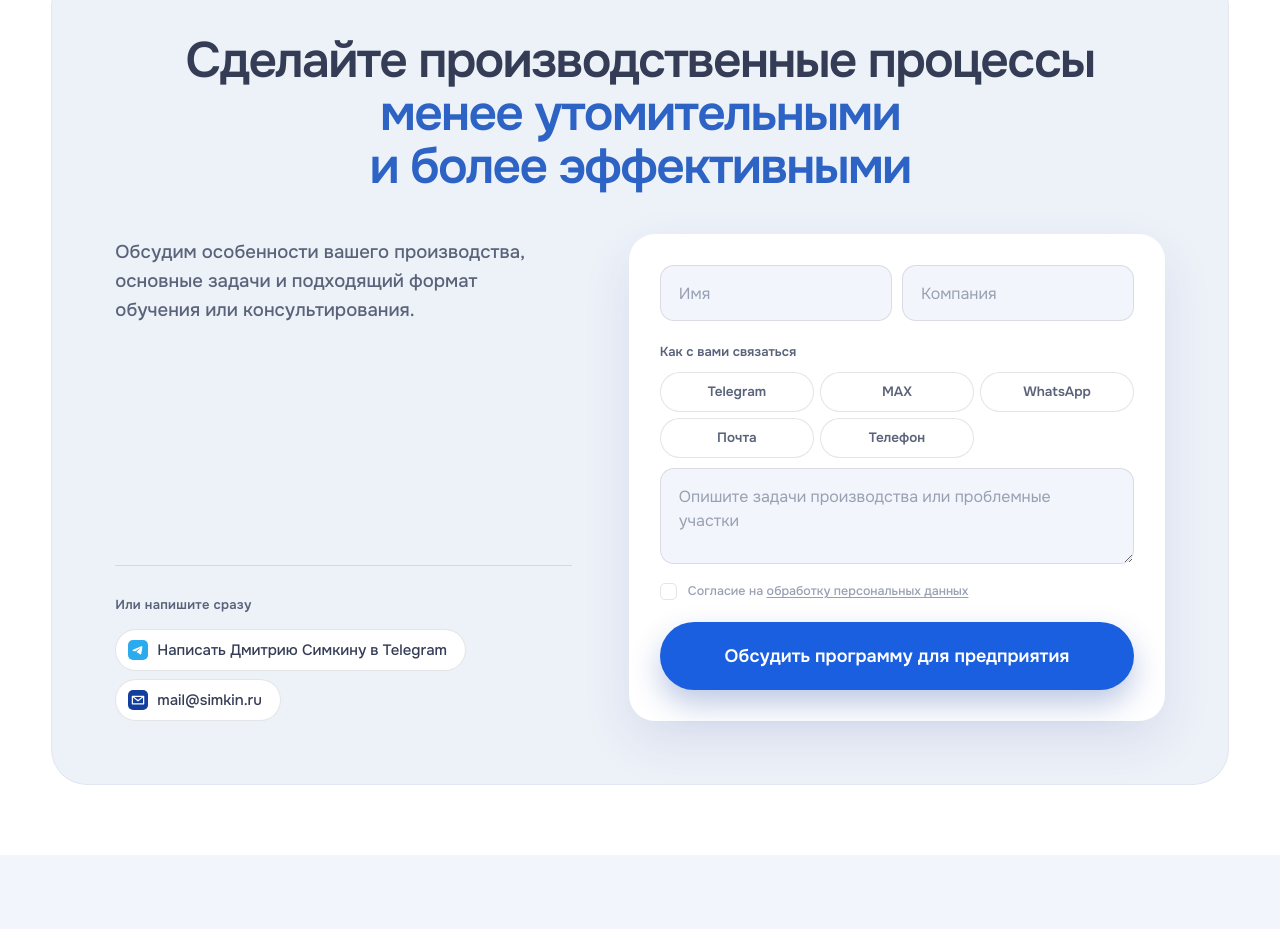
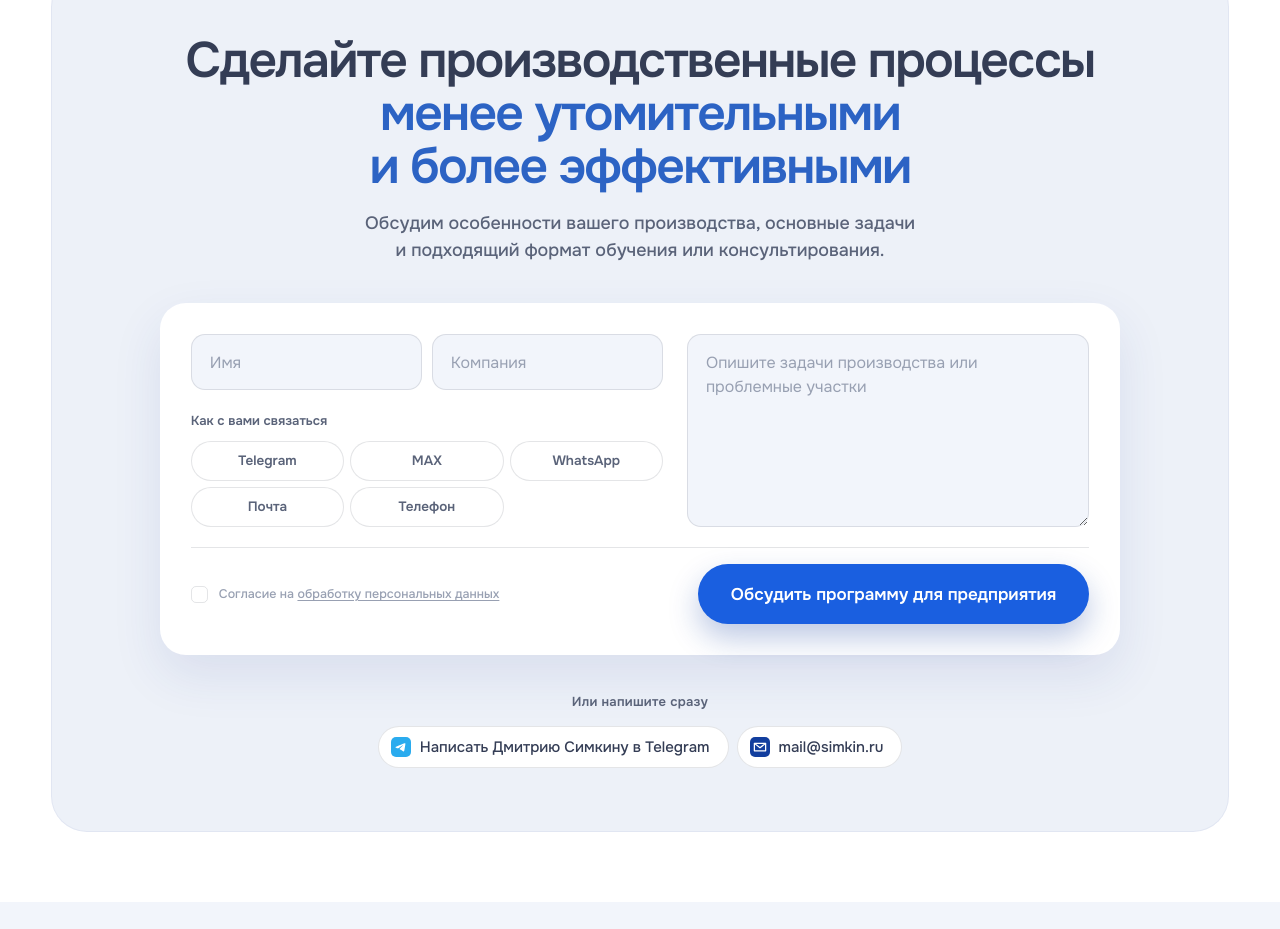
Before and after one commit to Ivanweb1/simkin-prototype, a plain HTML site: page design/promyshlennaya-ergonomika.html in a window 1280 px wide. Shown: the part 10283-11212 px from the top of the page. Drawn offline with Linux system fonts and the light colour scheme.

Commit message:
Финальный блок #request переведен в центрированный горизонтальный формат

```diff
--- a/design/promyshlennaya-ergonomika.html
+++ b/design/promyshlennaya-ergonomika.html
@@ -407,26 +407,42 @@
 #expert .dk-author__note{margin-top:20px}
 #expert .dexp__btn{margin-top:24px}
 
-/* Блок 10: заголовок стандартного кегля .dh2 по центру сверху, под ним — 2 ровные колонки */
+/* Блок 10: центрированная композиция и горизонтальная форма */
+#request .dband__head{text-align:center}
 #request .dband__h2{
-  max-width:22em;margin:0 auto clamp(28px,3.2vw,44px);text-align:center;
+  max-width:22em;margin:0 auto;text-align:center;
 }
-#request .dband__grid{
-  grid-template-columns:minmax(0,.92fr) minmax(0,1.08fr);
-  gap:clamp(28px,4.5vw,64px);align-items:stretch;
+#request .dband__sub{
+  margin:16px auto 0;font-size:clamp(17px,1.4vw,20px);line-height:1.55;
+  max-width:36em;text-align:center;
 }
-#request .dband__left{
-  display:flex;flex-direction:column;
-  padding-top:4px;
+#request .dform{
+  max-width:960px;margin:clamp(28px,3vw,40px) auto 0;
+  display:grid;grid-template-columns:minmax(0,1.08fr) minmax(0,.92fr);
+  gap:16px 24px;align-items:stretch;
 }
-#request .dband__sub{margin-top:0;font-size:clamp(18px,1.45vw,21px);line-height:1.55;max-width:24em}
-#request .ddirect{
-  margin-top:auto;padding-top:28px;border-top:1px solid var(--d-line);
+#request .dform__col{display:flex;flex-direction:column}
+#request .dform__col--msg{display:flex;flex-direction:column}
+#request .dform__col--msg .dfield--area{
+  flex:1 1 auto;height:auto;min-height:132px;margin-top:0;resize:vertical;
 }
 #request .dform__row{
   display:grid;grid-template-columns:repeat(2,minmax(0,1fr));gap:10px;
 }
 #request .dform__row .dfield{margin-top:0}
+#request .dform__foot{
+  grid-column:1 / -1;display:flex;align-items:center;justify-content:space-between;
+  gap:20px;padding-top:16px;margin-top:4px;border-top:1px solid var(--d-line);
+}
+#request .dform__foot .dagree{margin-top:0}
+#request .dform__foot .dform__submit{
+  margin-top:0;width:auto;min-width:300px;height:60px;padding:0 32px;
+  font-size:17px;flex:0 0 auto;
+}
+#request .ddirect{
+  margin-top:clamp(24px,2.8vw,36px);text-align:center;
+}
+#request .ddirect__links{justify-content:center}
 
 /* Кнопка первого экрана, мобильный порядок и кадрирование фото */
 .dcohero{padding-bottom:clamp(20px,2.4vw,32px)}
@@ -523,9 +539,10 @@ a.dprom-trust__item:focus-visible{outline:2px solid var(--brand);outline-offset:
   .dcol-ed:last-child{padding-left:0;border-left:0;padding-top:28px;border-top:1px solid var(--d-line)}
   .dapp-triad{grid-template-columns:1fr;gap:18px}
   .dapp-triad__items{justify-content:flex-start}
-  #request .dband__h2{max-width:none;margin-bottom:24px}
-  #request .dband__grid{grid-template-columns:1fr;gap:28px}
-  #request .ddirect{margin-top:24px;padding-top:22px}
+  #request .dband__h2{max-width:none}
+  #request .dform{grid-template-columns:1fr;gap:14px}
+  #request .dform__foot{flex-direction:column;align-items:stretch;gap:14px;padding-top:14px}
+  #request .dform__foot .dform__submit{width:100%;min-width:0}
 }
 @media (max-width:860px){
   .dpart-who{grid-template-columns:1fr;padding:20px}
@@ -1311,19 +1328,13 @@ a.dprom-trust__item:focus-visible{outline:2px solid var(--brand);outline-offset:
 <section class="dsec dsec--cta" id="request">
   <div class="dwrap">
     <div class="dband" data-rv>
-      <h2 class="dh2 dband__h2">Сделайте производственные процессы <span class="dband__soft">менее утомительными и&nbsp;более эффективными</span></h2>
-      <div class="dband__grid">
-        <div class="dband__left">
-          <p class="dband__sub">Обсудим особенности вашего производства, основные задачи и&nbsp;подходящий формат обучения или консультирования.</p>
-          <div class="ddirect">
-            <span class="ddirect__t">Или напишите сразу</span>
-            <div class="ddirect__links">
-              <a href="https://t.me/Dmitrii_BS" target="_blank" rel="noopener"><img src="assets/soc/telegram.svg" alt="" width="20" height="20">Написать Дмитрию Симкину в&nbsp;Telegram</a>
-              <a href="mailto:mail@simkin.ru"><img src="assets/soc/email.svg" alt="" width="20" height="20">mail@simkin.ru</a>
-            </div>
-          </div>
-        </div>
-        <form class="dform" data-thanks="industry" data-channels>
+      <div class="dband__head">
+        <h2 class="dh2 dband__h2">Сделайте производственные процессы <span class="dband__soft">менее утомительными и&nbsp;более эффективными</span></h2>
+        <p class="dband__sub">Обсудим особенности вашего производства, основные задачи и&nbsp;подходящий формат обучения или консультирования.</p>
+      </div>
+
+      <form class="dform" data-thanks="industry" data-channels>
+        <div class="dform__col">
           <div class="dform__row">
             <input class="dfield" placeholder="Имя" required>
             <input class="dfield" placeholder="Компания" required>
@@ -1337,10 +1348,24 @@ a.dprom-trust__item:focus-visible{outline:2px solid var(--brand);outline-offset:
             <button type="button" data-ch="tel">Телефон</button>
           </div>
           <input class="dfield" data-contact hidden>
+        </div>
+
+        <div class="dform__col dform__col--msg">
           <textarea class="dfield dfield--area" placeholder="Опишите задачи производства или проблемные участки"></textarea>
+        </div>
+
+        <div class="dform__foot">
           <label class="dagree"><input type="checkbox" name="agree" required><i></i><span>Согласие на&nbsp;<a href="#">обработку персональных данных</a></span></label>
           <button class="dbtn dbtn--brand dform__submit">Обсудить программу для предприятия</button>
-        </form>
+        </div>
+      </form>
+
+      <div class="ddirect">
+        <span class="ddirect__t">Или напишите сразу</span>
+        <div class="ddirect__links">
+          <a href="https://t.me/Dmitrii_BS" target="_blank" rel="noopener"><img src="assets/soc/telegram.svg" alt="" width="20" height="20">Написать Дмитрию Симкину в&nbsp;Telegram</a>
+          <a href="mailto:mail@simkin.ru"><img src="assets/soc/email.svg" alt="" width="20" height="20">mail@simkin.ru</a>
+        </div>
       </div>
     </div>
   </div>
```
